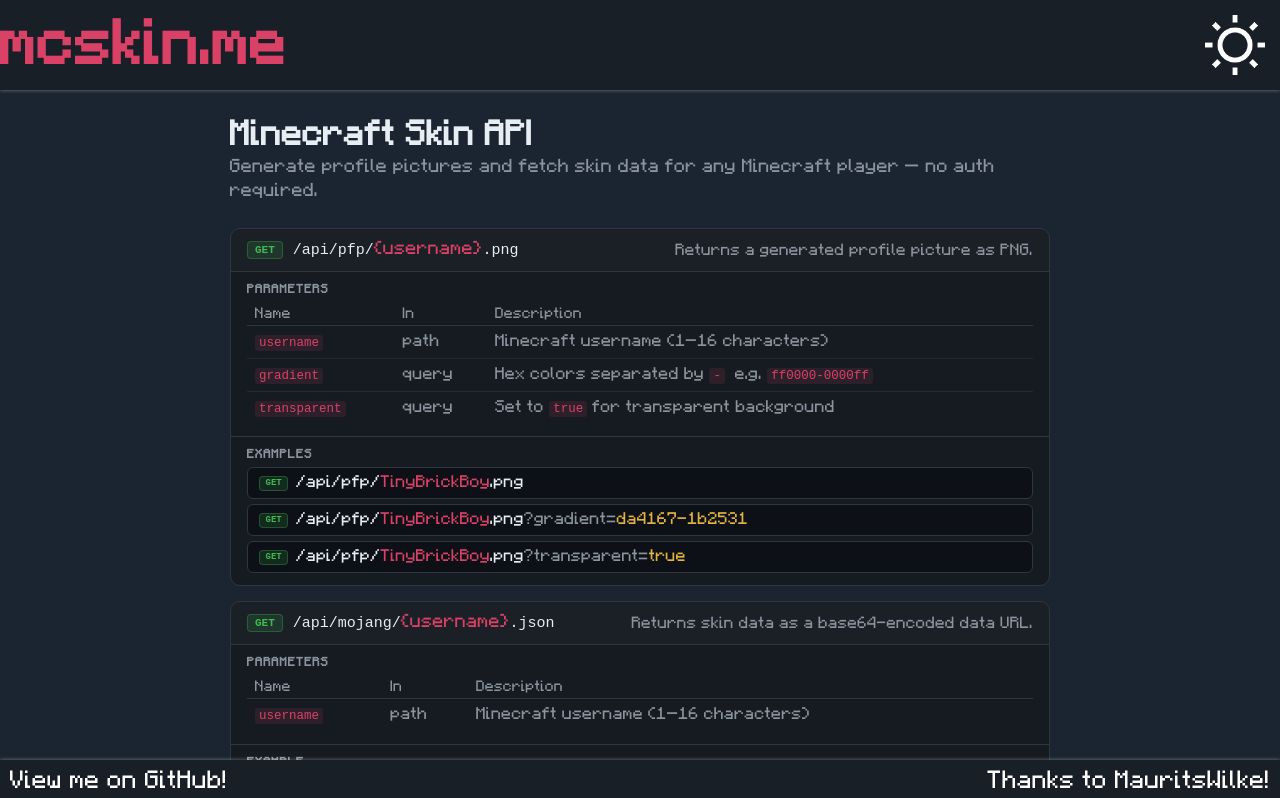
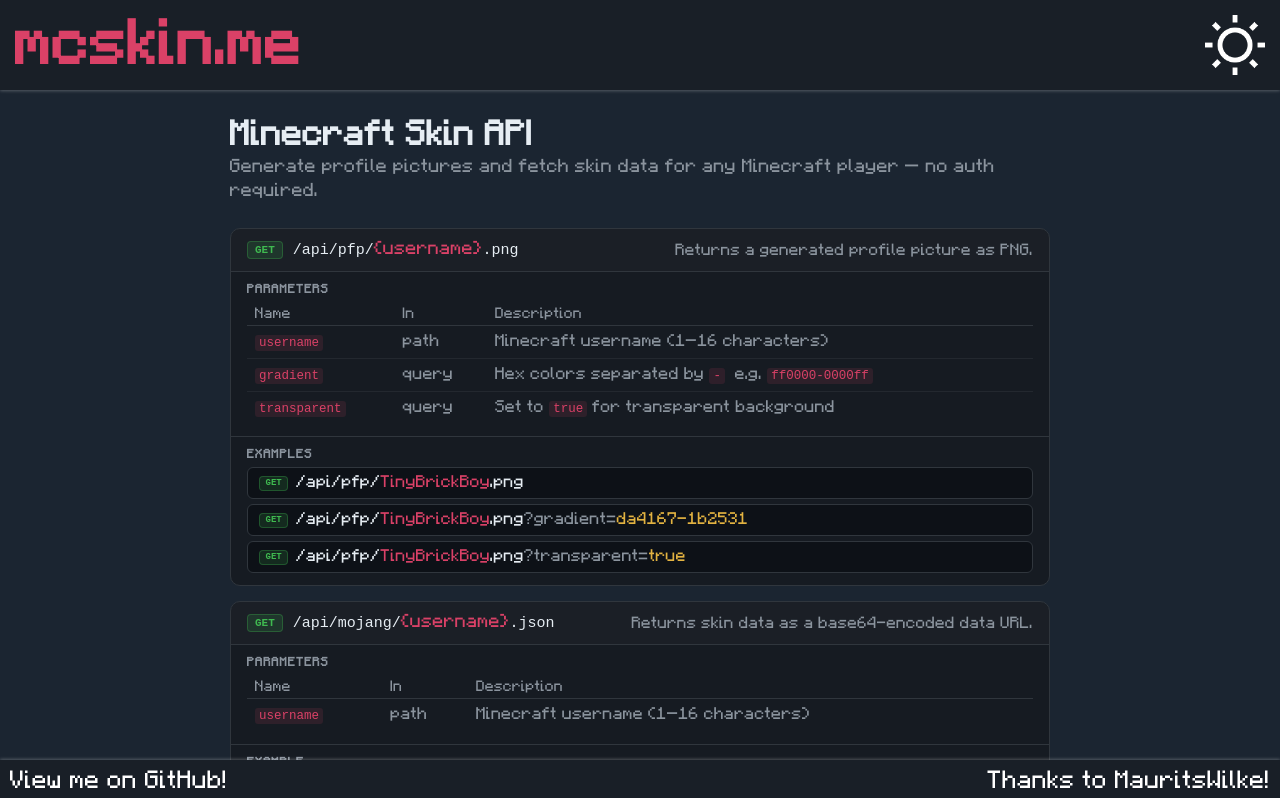
Before and after one commit to TinyBrickBoy/mcpfp, a SvelteKit app: page / in a window 1280 px wide. Shown: the top 798 px of the page. Built offline with nearby package versions, Linux system fonts and the light colour scheme.

Commit message:
Center navbar title vertically

```diff
--- a/src/routes/+layout.svelte
+++ b/src/routes/+layout.svelte
@@ -65,22 +65,15 @@
         height: 9rem;
 
         display: flex;
+        align-items: center;
 
         background-color: $background-color-dark;
         box-shadow: 0px 1px 3px rgba(255, 255, 255, 0.25);
 
-        img {
-            height: 6rem;
-            width: auto;
-            margin: 1.5rem;
-            border-radius: 5px;
-        }
-
         h1 {
             color: $coloured-text;
             font-size: 5rem;
-            margin-top: 2rem;
-            margin-bottom: 2rem;
+            margin-left: 1.5rem;
         }
 
         #themeToggle {
```
